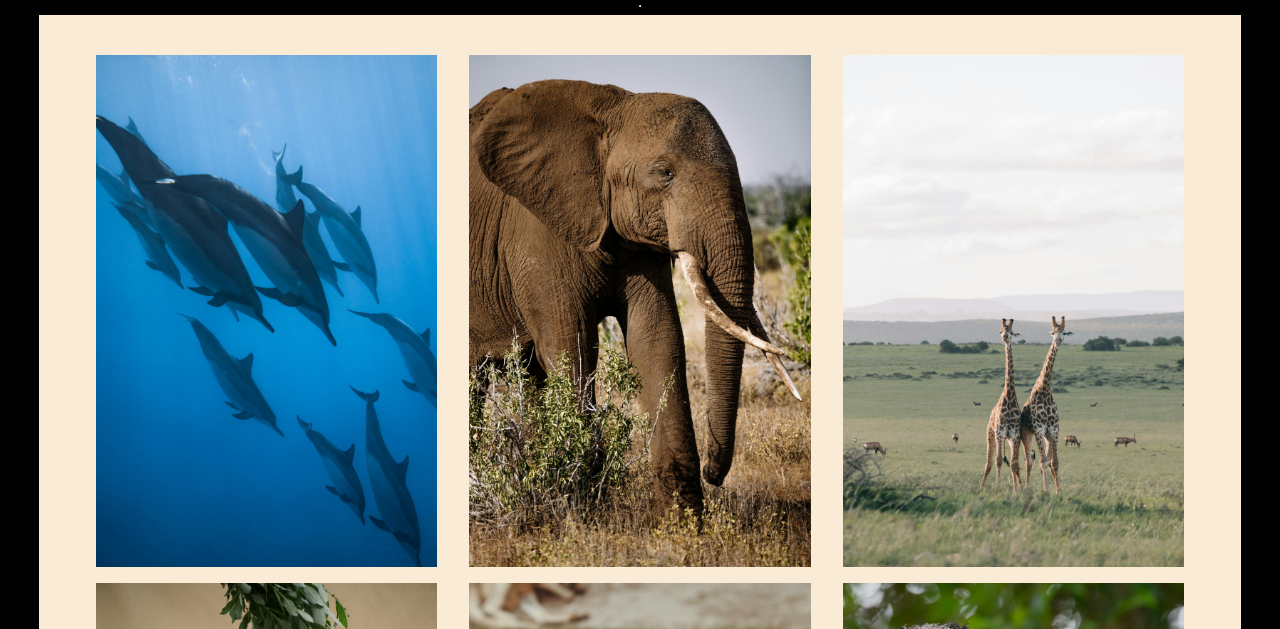
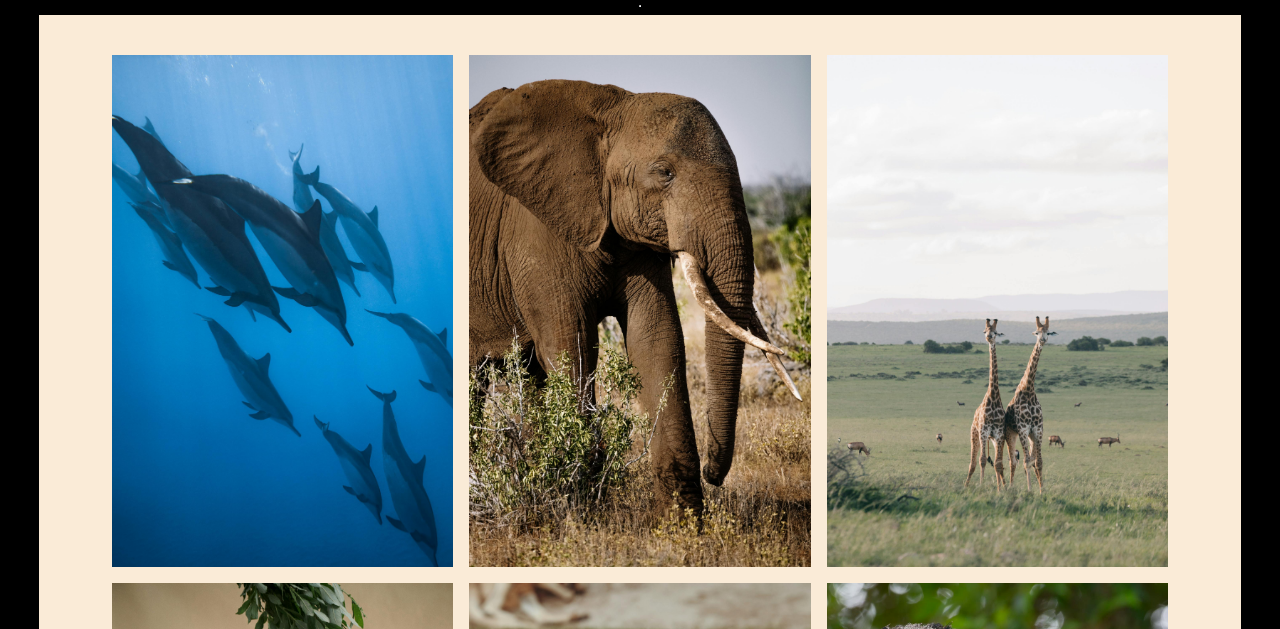
Before and after one commit to kamoM312/Photo-Gallery-Project-2, a plain HTML site: page index.html in a window 1280 px wide. Shown: the part 171-800 px from the top of the page. Drawn offline with Linux system fonts and the light colour scheme.

Commit message:
removed horizontal scrolling. Made gaps more consistent on thumbnail flex display at different sizes

```diff
--- a/style.css
+++ b/style.css
@@ -2,6 +2,7 @@ body {
     background-color: black;
     display: grid;
     place-items: center;
+    overflow: hidden;
 }
 
 
@@ -24,7 +25,7 @@ body {
     width: 90%;
     padding: 2rem;
     align-items: stretch;
-    justify-content: space-evenly;
+    justify-content: center;
 }
 
 .gallery-item {
```
